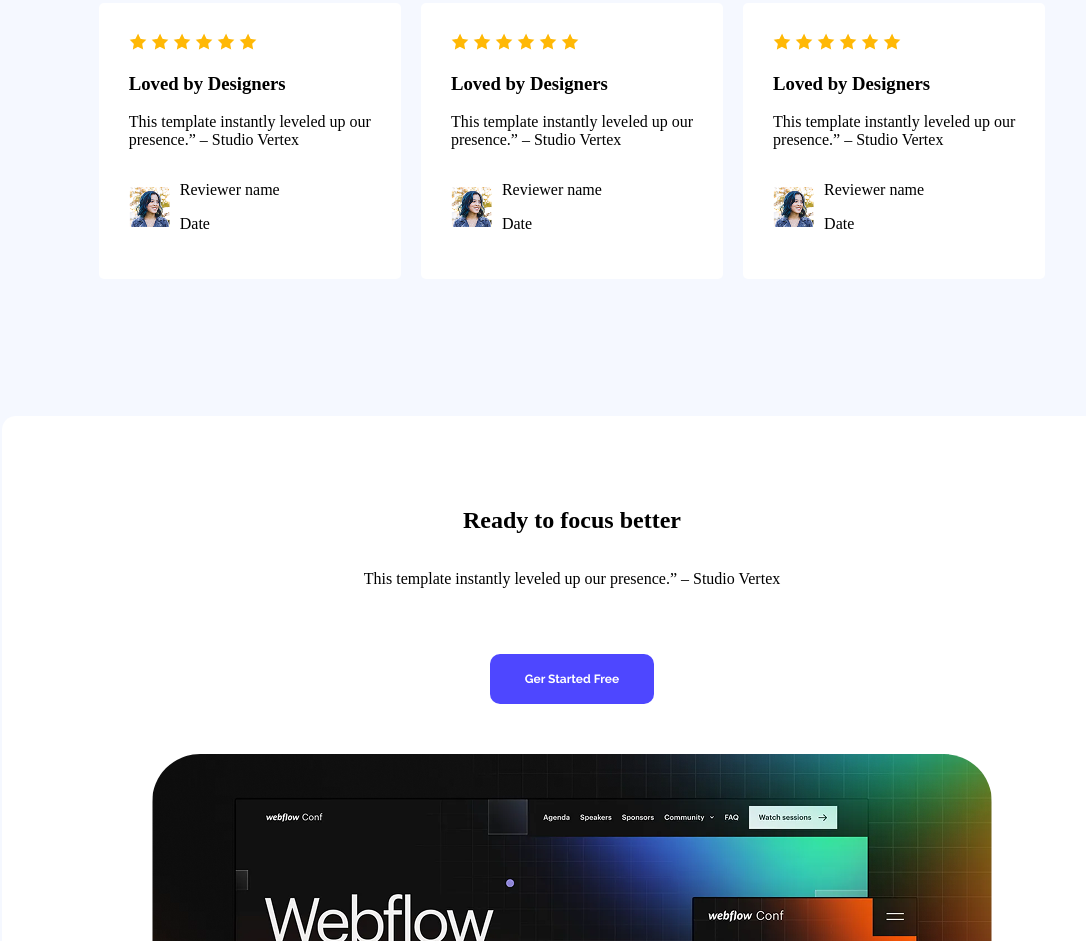
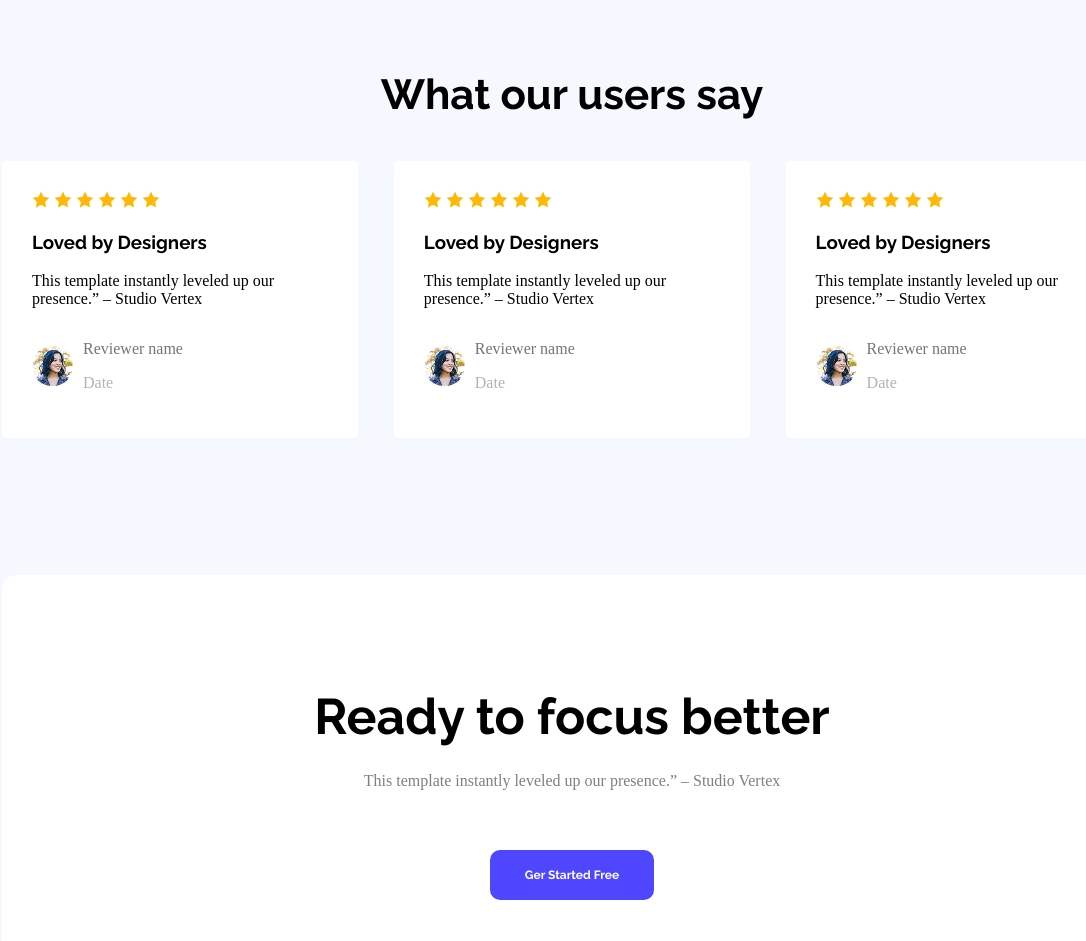
Before and after one commit to kabboCSE/Landing-page-site, a plain HTML site: page index.html in a window 1280 px wide. Shown: the part 1859-2800 px from the top of the page, without its empty margins (68-1154 px from the left). Drawn offline with Linux system fonts and the light colour scheme.

Commit message:
Project Complete

```diff
--- a/index.html
+++ b/index.html
@@ -45,40 +45,6 @@
 
     </header>
     <main>
-        <section class="action raleway">
-            <div class="section-container">
-                <div class="left-action">
-                    <h2 style="font-size: 42px; font-weight: bold;" class="raleway">See It in Action</h1>
-                        <p style="font-size: 24px; color: rgba(0, 0, 0, 0.5);" class="raleway">Explore the live preview
-                            and imagine
-                            your <br> brand
-                            in this bold new look.</p>
-
-                        <a href=""><button class="primary-button btn raleway">Launch Live Preview</button></a>
-                </div>
-                <div class="right-action">
-                    <img src="Assets/wc-mini.png" alt="">
-                </div>
-            </div>
-        </section>
-
-        <section class="productive">
-            <h5 class="raleway">Joined Thousands of Productive Users</h5>
-            <div class="productive-column inter">
-                <div class="pro-1">
-                    <h1>50K</h1>
-                    <p>Active Users</p>
-                </div>
-                <div class="pro-2">
-                    <h1>2M+</h1>
-                    <p>Focus Sessions</p>
-                </div>
-                <div class="pro-3">
-                    <h1>95%</h1>
-                    <p>Satisfaction Rate</p>
-                </div>
-            </div>
-        </section>
 
         <section class="user">
             <section class="user-container">
@@ -178,11 +144,129 @@
             </section>
         </section>
 
+        <section class="productive">
+            <h5 class="raleway">Joined Thousands of Productive Users</h5>
+            <div class="productive-column inter">
+                <div class="pro-1">
+                    <h1>50K</h1>
+                    <p>Active Users</p>
+                </div>
+                <div class="pro-2">
+                    <h1>2M+</h1>
+                    <p>Focus Sessions</p>
+                </div>
+                <div class="pro-3">
+                    <h1>95%</h1>
+                    <p>Satisfaction Rate</p>
+                </div>
+            </div>
+        </section>
+
+        <section class="user">
+            <section class="user-container">
+                <h1 class="raleway">What our users say</h1>
+                <div class="user-column">
+
+                    <div class="user-column-container">
+
+                        <div class="icon">
+                            <img src="Assets/icon-star.png" alt="">
+                            <img src="Assets/icon-star.png" alt="">
+                            <img src="Assets/icon-star.png" alt="">
+                            <img src="Assets/icon-star.png" alt="">
+                            <img src="Assets/icon-star.png" alt="">
+                            <img src="Assets/icon-star.png" alt="">
+                        </div>
+                        <div class="designer-heading">
+                            <h3 class="raleway">Loved by Designers</h3>
+                        </div>
+                        <div class="designer-text">
+                            <p>
+                                This template instantly leveled up our<br> presence.” – Studio Vertex
+                            </p>
+                        </div>
+                        <div class="avatar">
+                            <img src="Assets/avatar.png" alt="">
+                            <div class="avatar-info">
+                                <p style="color: rgb(117,117,117)">Reviewer name</p>
+                                <p style="color: rgb(179,179,179)">Date</p>
+                            </div>
+                        </div>
+
+                    </div>
+                    <div class="user-column-container">
+                        <div class="icon">
+                            <img src="Assets/icon-star.png" alt="">
+                            <img src="Assets/icon-star.png" alt="">
+                            <img src="Assets/icon-star.png" alt="">
+                            <img src="Assets/icon-star.png" alt="">
+                            <img src="Assets/icon-star.png" alt="">
+                            <img src="Assets/icon-star.png" alt="">
+                        </div>
+                        <div class="designer-heading">
+                            <h3 class="raleway">Loved by Designers</h3>
+                        </div>
+                        <div class="designer-text">
+                            <p>
+                                This template instantly leveled up our<br> presence.” – Studio Vertex
+                            </p>
+                        </div>
+                        <div class="avatar">
+                            <img src="Assets/avatar.png" alt="">
+                            <div class="avatar-info">
+                                <p style="color: rgb(117,117,117)">Reviewer name</p>
+                                <p style="color: rgb(179,179,179)">Date</p>
+                            </div>
+                        </div>
+
+                    </div>
+                    <div class="user-column-container">
+                        <div class="icon">
+                            <img src="Assets/icon-star.png" alt="">
+                            <img src="Assets/icon-star.png" alt="">
+                            <img src="Assets/icon-star.png" alt="">
+                            <img src="Assets/icon-star.png" alt="">
+                            <img src="Assets/icon-star.png" alt="">
+                            <img src="Assets/icon-star.png" alt="">
+                        </div>
+                        <div class="designer-heading">
+                            <h3 class="raleway">Loved by Designers</h3>
+                        </div>
+                        <div class="designer-text">
+                            <p>
+                                This template instantly leveled up our<br> presence.” – Studio Vertex
+                            </p>
+                        </div>
+                        <div class="avatar">
+                            <img src="Assets/avatar.png" alt="">
+                            <div class="avatar-info">
+                                <p style="color: rgb(117,117,117)">Reviewer name</p>
+                                <p style="color: rgb(179,179,179)">Date</p>
+                            </div>
+                        </div>
+
+                    </div>
+
+
+
+
+
+
+
+
+
+                </div>
+
+
+            </section>
+        </section>
+
 
         <!-- Focus Section start -->
         <section class="focus">
-            <h1>Ready to focus better</h1>
-            <p>This template instantly leveled up our presence.” – Studio Vertex</p>
+            <h1 style="font-size: 50px; margin-bottom: 10px;" class="raleway">Ready to focus better</h1>
+            <p style="color: rgba(0, 0, 0, 0.5);margin-bottom: 10px;">This template instantly leveled up our presence.”
+                – Studio Vertex</p>
             <a href=""><button class="primary-button header-btn raleway">Ger Started Free</button></a>
             <div class="focus-image">
                 <img src="Assets/wc-big.png" alt="">
@@ -199,16 +283,17 @@
                 </div>
 
 
-                <div class="touch-right">
+                <div class="touch-right inter">
                     <form action="">
                         <label style="padding: 6px;" for="email">Email</label>
-                        <input type="email" name="Email" id="email" placeholder="Your Email">
+                        <input type="email" name="Email" id="email" placeholder="example@email.com">
 
                         <label style="padding: 6px;" for="name">Name</label>
-                        <input type="text" name="Name" id="name" placeholder="Your Name">
+                        <input type="text" name="Name" id="name" placeholder="full name">
 
                         <label style="padding: 6px;" for="message">Message</label>
-                        <textarea name="Message" id="message" cols="20" rows="10" placeholder="Message"></textarea>
+                        <textarea name="Message" id="message" cols="20" rows="10"
+                            placeholder="write your message...."></textarea>
                     </form>
 
                     <a href="">
@@ -230,7 +315,7 @@
                 <h1 class="footer-logo primary-color ">
                     LOGO
                 </h1>
-                <p style="text-align: center;">
+                <p style="text-align: center; color:rgba(137, 135, 161, 1)">
                     Ready to elevate your online presence? Contact us today to discuss<br>your project and discover how
                     we
                     can bring your vision to life.
--- a/style.css
+++ b/style.css
@@ -109,7 +109,7 @@ header {
   display: flex;
   flex-direction: column;
   align-items: center;
-
+  padding: 30px 0;
   background-color: #e5e7ff;
   border-radius: 24px;
   max-width: 1140px;
@@ -138,9 +138,42 @@ header {
   font-weight: bold;
   font-size: 38px;
 }
+
+.avatar {
+  display: flex;
+  align-items: center;
+  gap: 10px;
+}
+.avatar img {
+  border-radius: 999px;
+}
+
+/* .user {
+  display: flex;
+  flex-direction: column;
+  align-items: center;
+
+  margin: 0 auto;
+  padding: 40px;
+}
+
+.user-container {
+  display: flex;
+  flex-direction: column;
+  align-items: center;
+}
+ */
+button:hover {
+  cursor: pointer;
+}
+
 .user-column {
   display: flex;
+  justify-content: space-between; /* start from top left */
   gap: 20px;
+  width: 100%;
+  max-width: 1140px;
+  margin: 0 auto;
 }
 .avatar {
   display: flex;
@@ -157,6 +190,7 @@ header {
   font-size: 42px;
 }
 .user-column-container {
+  width: 26%;
   padding: 30px;
   border-radius: 5px;
   background-color: #ffffff;
@@ -165,12 +199,14 @@ header {
 .user {
   margin-bottom: 137px;
 }
+
 .focus {
   max-width: 1140px;
   background-color: white;
   border-radius: 14px;
   display: flex;
   flex-direction: column;
+  justify-content: center;
   align-items: center;
   margin: 0 auto;
   margin-bottom: 93px;
@@ -205,6 +241,7 @@ header {
   flex-direction: column;
   align-items: center;
   margin: 0 auto;
+  padding-bottom: 85px;
 }
 .touch h1 {
   font-size: 97px;
@@ -212,6 +249,7 @@ header {
 }
 .touch-right {
   width: 50%;
+  font-size: 20px;
 }
 .touch-header {
   width: 50%;
@@ -247,6 +285,7 @@ footer ul > li {
 }
 footer li > a {
   text-decoration: none;
+  color: rgba(137, 135, 161, 1);
 }
 .list-item {
   display: flex;
```
